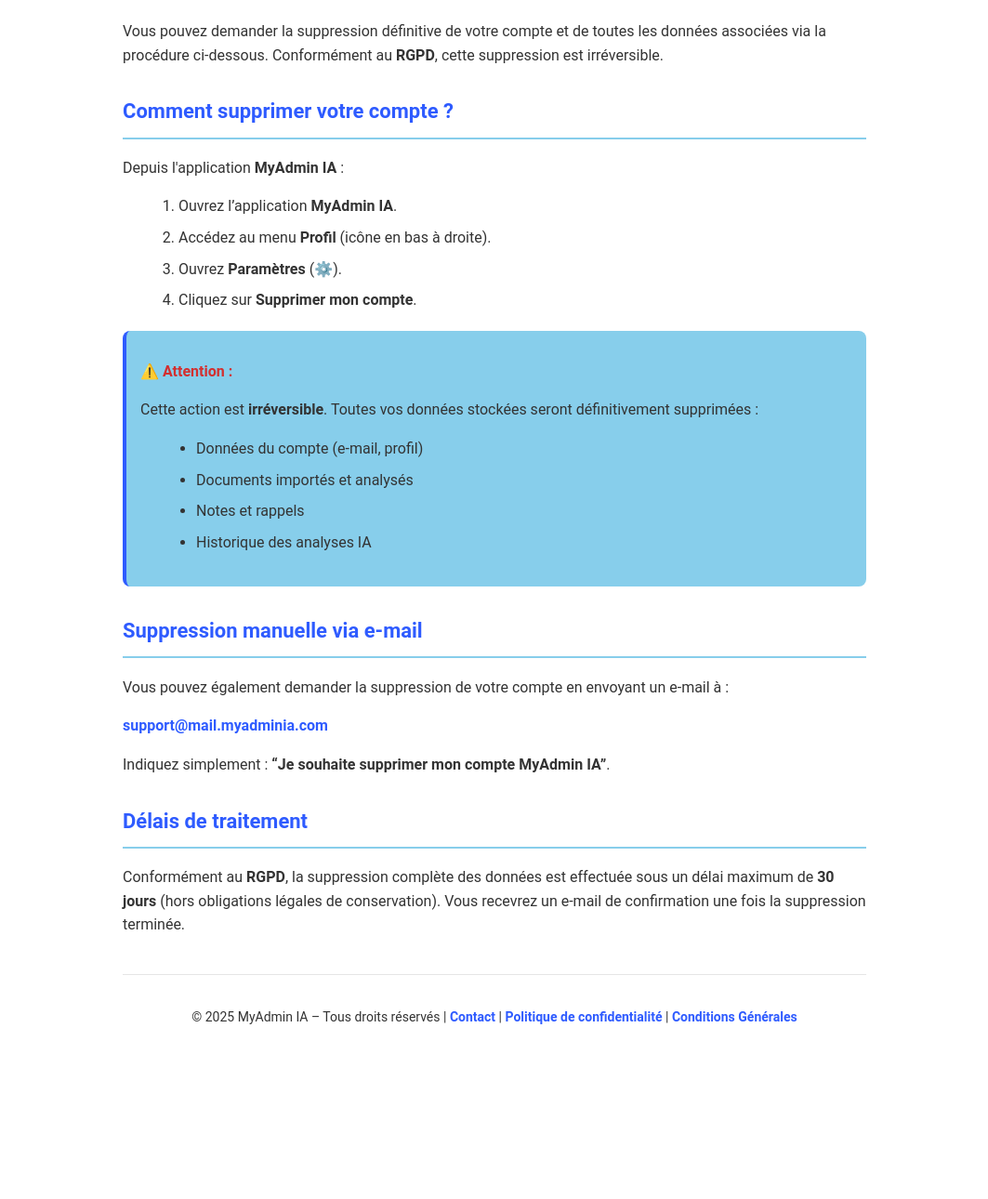
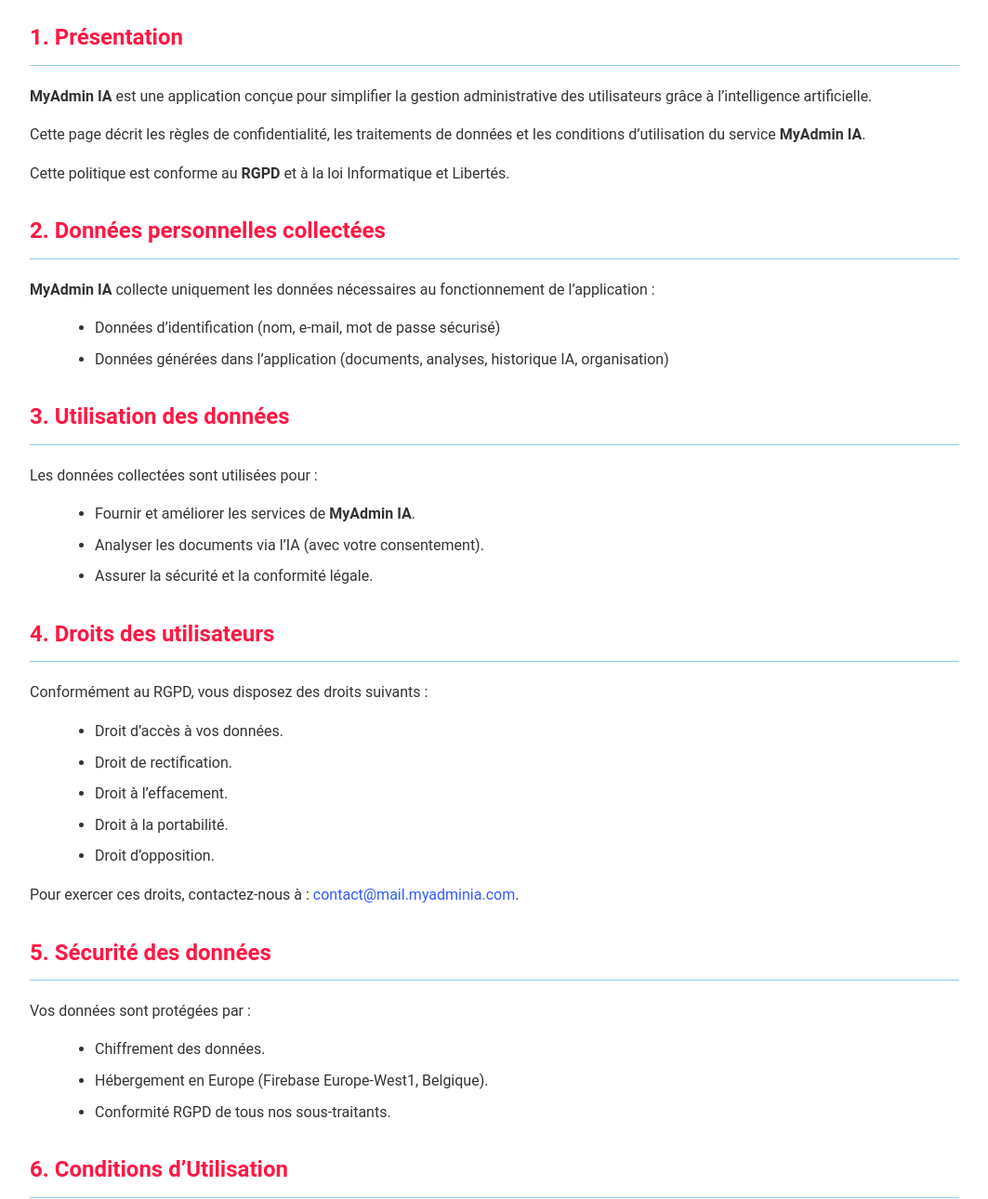
Before and after one commit to MyAdmin-IA/adminia-privacy, a plain HTML site: page delete-account.html in a window 1280 px wide. Shown: the part 205-1495 px from the top of the page at 93% size, without its empty margins (108-1171 px from the left). Before the commit the page ends 1364 px from the top, so only its background shows below. Drawn offline with Linux system fonts and the light colour scheme.

Commit message:
Update delete-account.html

```diff
--- a/delete-account.html
+++ b/delete-account.html
@@ -3,21 +3,21 @@
 <head>
     <meta charset="UTF-8">
     <meta name="viewport" content="width=device-width, initial-scale=1.0">
-    <title>Suppression du compte – MyAdmin IA</title>
+    <title>Politique de Confidentialité & Conditions d’Utilisation – MyAdmin IA</title>
     <style>
         :root {
             --bleu-primaire: #2E5BFF;
             --bleu-secondaire: #87CEEB;
             --blanc: #FFFFFF;
             --gris-texte: #333333;
-            --ombre: rgba(0, 0, 0, 0.1);
+            --rouge: #ff1744;
         }
 
         body {
             font-family: 'Roboto', Arial, sans-serif;
             line-height: 1.6;
             color: var(--gris-texte);
-            max-width: 800px;
+            max-width: 1000px;
             margin: 0 auto;
             padding: 20px;
             background-color: var(--blanc);
@@ -26,108 +26,116 @@
         header {
             text-align: center;
             margin-bottom: 30px;
-        }
-
-        .logo {
-            width: 120px;
-            height: auto;
-            margin-bottom: 15px;
+            padding: 20px 0;
+            border-bottom: 2px solid var(--bleu-secondaire);
         }
 
         h1 {
             color: var(--bleu-primaire);
-            font-size: 28px;
+            font-size: 32px;
+            margin-bottom: 10px;
+        }
+
+        .date {
+            color: var(--gris-texte);
+            font-style: italic;
+            margin-bottom: 20px;
+        }
+
+        h2 {
+            color: var(--rouge);
+            font-size: 24px;
+            margin-top: 30px;
+            padding-bottom: 10px;
+            border-bottom: 1px solid var(--bleu-secondaire);
+        }
+
+        p, ul, ol {
             margin-bottom: 15px;
         }
 
-        h2 {
-            color: var(--bleu-primaire);
-            font-size: 22px;
-            margin-top: 30px;
-            border-bottom: 2px solid var(--bleu-secondaire);
-            padding-bottom: 10px;
-        }
-
-        ol, ul {
-            margin-left: 20px;
-            margin-bottom: 20px;
+        ul {
+            margin-left: 30px;
         }
 
         li {
             margin-bottom: 8px;
         }
 
-        .highlight {
-            background-color: var(--bleu-secondaire);
-            padding: 15px;
-            border-radius: 8px;
-            border-left: 4px solid var(--bleu-primaire);
-            margin: 20px 0;
+        footer {
+            margin-top: 50px;
+            text-align: center;
+            color: var(--gris-texte);
+            font-size: 14px;
+            padding: 20px;
+            border-top: 1px solid var(--bleu-secondaire);
         }
 
         .email-link {
             color: var(--bleu-primaire);
             text-decoration: none;
-            font-weight: bold;
         }
 
         .email-link:hover {
             text-decoration: underline;
         }
-
-        footer {
-            margin-top: 40px;
-            text-align: center;
-            color: var(--gris-texte);
-            font-size: 14px;
-            padding: 20px;
-            border-top: 1px solid var(--ombre);
-        }
-
-        .attention {
-            color: #d32f2f;
-            font-weight: bold;
-        }
     </style>
 </head>
 <body>
     <header>
-        <img src="https://mistralaichatupprodswe.blob.core.windows.net/chat-images/97/b5/26/97b52611-76ed-4537-98fe-d516d1628e6e/b90ae2e2-bfa8-48b8-859f-b2f95a4ca4c1/10829e6e-8784-4faa-bf91-6d4d1021e976?sv=2025-01-05&st=2025-11-18T17%3A31%3A27Z&se=2025-11-18T18%3A31%3A27Z&sr=b&sp=rade&sig=8TfLzRX4XWGWwm3V0RXjF94GnkSMzHX0deuHssFah6k%3D" alt="Logo MyAdmin IA" class="logo">
-        <h1>Suppression du compte – MyAdmin IA</h1>
+        <h1>Politique de Confidentialité & Conditions d’Utilisation – MyAdmin IA</h1>
+        <p class="date">Dernière mise à jour : 18 novembre 2025</p>
     </header>
 
-    <p>Vous pouvez demander la suppression définitive de votre compte et de toutes les données associées via la procédure ci-dessous. Conformément au <strong>RGPD</strong>, cette suppression est irréversible.</p>
+    <h2>1. Présentation</h2>
+    <p><strong>MyAdmin IA</strong> est une application conçue pour simplifier la gestion administrative des utilisateurs grâce à l’intelligence artificielle.</p>
+    <p>Cette page décrit les règles de confidentialité, les traitements de données et les conditions d’utilisation du service <strong>MyAdmin IA</strong>.</p>
+    <p>Cette politique est conforme au <strong>RGPD</strong> et à la loi Informatique et Libertés.</p>
 
-    <h2>Comment supprimer votre compte ?</h2>
-    <p>Depuis l'application <strong>MyAdmin IA</strong> :</p>
-    <ol>
-        <li>Ouvrez l’application <strong>MyAdmin IA</strong>.</li>
-        <li>Accédez au menu <strong>Profil</strong> (icône en bas à droite).</li>
-        <li>Ouvrez <strong>Paramètres</strong> (⚙️).</li>
-        <li>Cliquez sur <strong>Supprimer mon compte</strong>.</li>
-    </ol>
+    <h2>2. Données personnelles collectées</h2>
+    <p><strong>MyAdmin IA</strong> collecte uniquement les données nécessaires au fonctionnement de l’application :</p>
+    <ul>
+        <li>Données d’identification (nom, e-mail, mot de passe sécurisé)</li>
+        <li>Données générées dans l’application (documents, analyses, historique IA, organisation)</li>
+    </ul>
 
-    <div class="highlight">
-        <p class="attention">⚠️ Attention :</p>
-        <p>Cette action est <strong>irréversible</strong>. Toutes vos données stockées seront définitivement supprimées :</p>
-        <ul>
-            <li>Données du compte (e-mail, profil)</li>
-            <li>Documents importés et analysés</li>
-            <li>Notes et rappels</li>
-            <li>Historique des analyses IA</li>
-        </ul>
-    </div>
+    <h2>3. Utilisation des données</h2>
+    <p>Les données collectées sont utilisées pour :</p>
+    <ul>
+        <li>Fournir et améliorer les services de <strong>MyAdmin IA</strong>.</li>
+        <li>Analyser les documents via l’IA (avec votre consentement).</li>
+        <li>Assurer la sécurité et la conformité légale.</li>
+    </ul>
 
-    <h2>Suppression manuelle via e-mail</h2>
-    <p>Vous pouvez également demander la suppression de votre compte en envoyant un e-mail à :</p>
-    <p><a href="mailto:support@mail.myadminia.com" class="email-link">support@mail.myadminia.com</a></p>
-    <p>Indiquez simplement : <strong>“Je souhaite supprimer mon compte MyAdmin IA”</strong>.</p>
+    <h2>4. Droits des utilisateurs</h2>
+    <p>Conformément au RGPD, vous disposez des droits suivants :</p>
+    <ul>
+        <li>Droit d’accès à vos données.</li>
+        <li>Droit de rectification.</li>
+        <li>Droit à l’effacement.</li>
+        <li>Droit à la portabilité.</li>
+        <li>Droit d’opposition.</li>
+    </ul>
+    <p>Pour exercer ces droits, contactez-nous à : <a href="mailto:contact@mail.myadminia.com" class="email-link">contact@mail.myadminia.com</a>.</p>
 
-    <h2>Délais de traitement</h2>
-    <p>Conformément au <strong>RGPD</strong>, la suppression complète des données est effectuée sous un délai maximum de <strong>30 jours</strong> (hors obligations légales de conservation). Vous recevrez un e-mail de confirmation une fois la suppression terminée.</p>
+    <h2>5. Sécurité des données</h2>
+    <p>Vos données sont protégées par :</p>
+    <ul>
+        <li>Chiffrement des données.</li>
+        <li>Hébergement en Europe (Firebase Europe-West1, Belgique).</li>
+        <li>Conformité RGPD de tous nos sous-traitants.</li>
+    </ul>
+
+    <h2>6. Conditions d’Utilisation</h2>
+    <p>En utilisant <strong>MyAdmin IA</strong>, vous acceptez :</p>
+    <ul>
+        <li>De ne pas utiliser le service à des fins illégales.</li>
+        <li>De respecter les règles de confidentialité et de sécurité.</li>
+        <li>De fournir des informations exactes.</li>
+    </ul>
 
     <footer>
-        <p>© 2025 MyAdmin IA – Tous droits réservés | <a href="mailto:contact@mail.myadminia.com" class="email-link">Contact</a> | <a href="#" class="email-link">Politique de confidentialité</a> | <a href="#" class="email-link">Conditions Générales</a></p>
+        <p>© 2025 MyAdmin IA – Tous droits réservés | <a href="mailto:contact@mail.myadminia.com" class="email-link">Contact</a></p>
     </footer>
 </body>
 </html>
```
